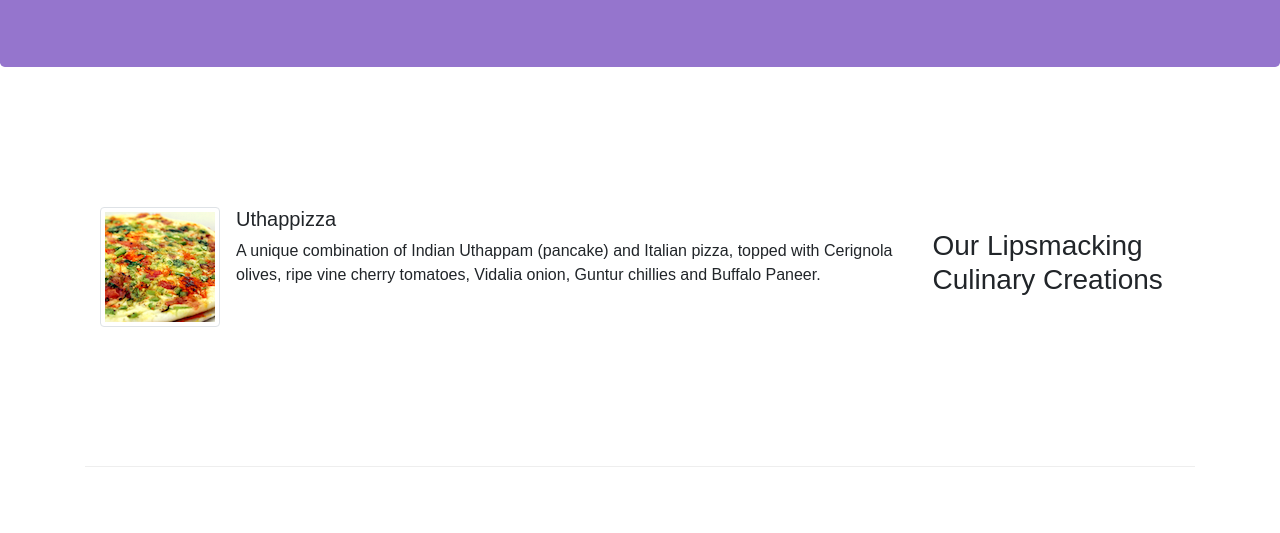
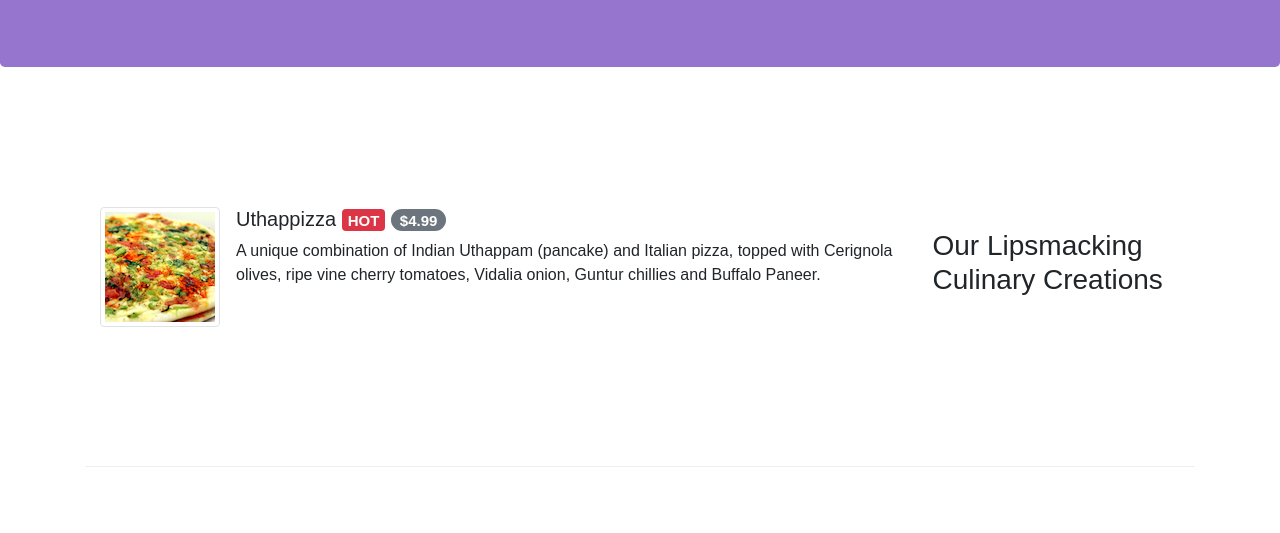
Before and after one commit to ZakiyaA/Front-End-Web-UI-Frameworks, a website: page index.html in a window 1280 px wide. Shown: the part 267-800 px from the top of the page. Drawn offline with nearby package versions, Linux system fonts and the light colour scheme.

Commit message:
Add Alerting Users

```diff
--- a/index.html
+++ b/index.html
@@ -57,7 +57,11 @@
                 <div class="media">
                     <img class="align-self-center mr-3 img-thumbnail d-flex" src="./img/uthappizza.png" alt="Generic placeholder image">
                     <div class="media-body">
-                        <h5 class="mt-0">Uthappizza</h5>
+                        <h5 class="mt-0">
+                            Uthappizza
+                            <span class="badge badge-danger">HOT</span>
+                            <span class="badge badge-pill badge-secondary">$4.99</span>
+                        </h5>
                         <p class="d-none d-sm-block">A unique combination of Indian Uthappam (pancake) and Italian pizza, topped
                             with Cerignola olives, ripe vine
                             cherry tomatoes, Vidalia onion, Guntur chillies and Buffalo Paneer.</p>
@@ -90,9 +94,6 @@
                         <p class="d-none d-sm-block">Award winning three-star Michelin chef with wide International experience having worked closely with whos-who in the culinary world, he specializes in creating mouthwatering Indo-Italian fusion experiences. </p>
                     </div>
                 </div>
-                <!-- <h2>Alberto Somayya</h2>
-                <h4>Executive Chef</h4>
-                <p>Award winning three-star Michelin chef with wide International experience having worked closely with whos-who in the culinary world, he specializes in creating mouthwatering Indo-Italian fusion experiences. </p> -->
             </div>
         </div>
     </div>
```
